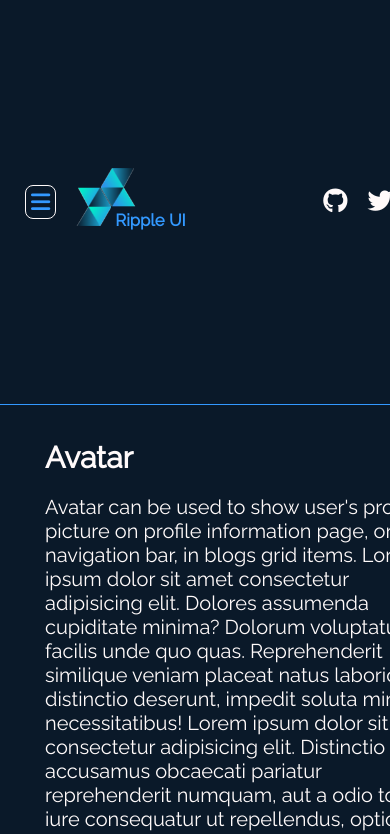
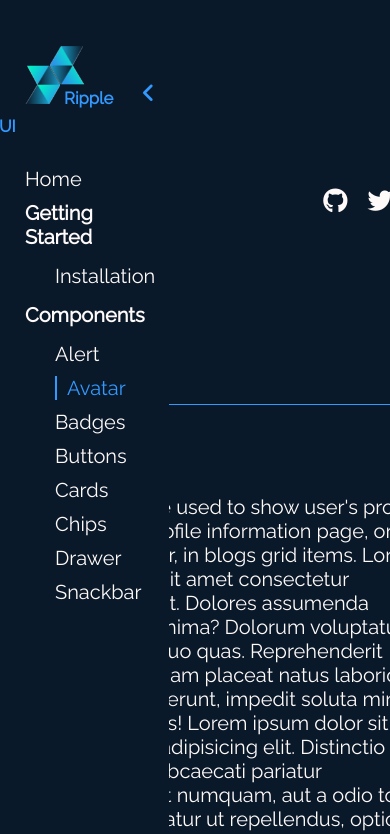
Before and after one commit to sonishreyas/rippleUI, a plain HTML site: page components/main/index.html in a window 390 px wide. Both pictures are taken after a click on the icon 40 px from the left and 201 px from the top of the page. Shown: the top 834 px of the page. Drawn offline with Linux system fonts and the light colour scheme.

Commit message:
feat: responsive navbar done

```diff
--- a/components/main/index.html
+++ b/components/main/index.html
@@ -182,7 +182,7 @@
                         <sub class="brand-name">Ripple UI</sub>
                     </section>
                     <section>
-                        <i class="fas fa-angle-left"></i>
+                        <i class="fas fa-angle-left close-drawer"></i>
                     </section>
                 </li>
                 <li class="rui-drawer-content">
--- a/components/main/src/css/media-queries.css
+++ b/components/main/src/css/media-queries.css
@@ -4,17 +4,24 @@
 		/* background: red; */
 	}
 
-	.header {
-	}
 	.header-nav-icon {
 		display: block;
 	}
+
 	.nav {
-		display: none;
+		height: 100vh;
+		grid-column: 1/4;
+		grid-row: 1/13;
+		overflow: hidden;
+		background: var(--primary-color);
+		visibility: hidden;
 	}
 
+	.rui-drawer-content--list {
+		margin-top: 3rem;
+	}
 	.main {
-		grid-column: 1/10;
+		grid-column: 3/10;
 	}
 
 	.aside {
@@ -30,12 +37,24 @@
 	.grid-container {
 		/* background: yellow; */
 	}
-	.aside {
-		display: none;
+
+	.nav {
+		height: 100%;
+		grid-column: 1/6;
+		grid-row: 1/13;
+		overflow: hidden;
+		background: var(--primary-color);
+		visibility: hidden;
+	}
+
+	.rui-drawer-content--list {
+		margin-top: 3rem;
 	}
 	.main {
 		grid-column: 1/13;
-		grid-row: 2/12;
+	}
+	.aside {
+		display: none;
 	}
 }
 
--- a/components/main/src/css/styles.css
+++ b/components/main/src/css/styles.css
@@ -36,12 +36,12 @@ body {
 }
 
 .nav {
-	grid-column: 1/2;
+	grid-column: 1/3;
 	grid-row: 2/12;
 }
 
 .main {
-	grid-column: 2/11;
+	grid-column: 3/11;
 	grid-row: 2/12;
 }
 
@@ -125,7 +125,9 @@ body {
 }
 
 /* || Navigation Bar */
-
+.inactive {
+	display: none;
+}
 .nav {
 	padding: 1rem;
 	overflow-y: auto;
@@ -139,7 +141,7 @@ body {
 	justify-content: space-between;
 	align-items: center;
 	color: var(--cta-color);
-	border-bottom: 0.05rem solid var(--cta-color);
+	/* border-bottom: 0.05rem solid var(--cta-color); */
 	padding: 1rem;
 	margin-bottom: 1.5rem;
 }
--- a/components/main/src/index.js
+++ b/components/main/src/index.js
@@ -1,6 +1,7 @@
 // // Index JS
 import { codeImport } from "./js/import-html.js";
 import { elements } from "./js/properties.js";
+import { handleNavBar } from "./js/handle-nav-bar.js";
 
 // Call Function
 async function callImportFunctions() {
@@ -12,8 +13,7 @@ async function callImportFunctions() {
 
 function runScripts() {
 	callImportFunctions().then((response) => {
-		// standardDrawer();
-		console.log("here");
+		handleNavBar();
 	});
 }
 
--- /dev/null
+++ b/components/main/src/js/handle-nav-bar.js
@@ -0,0 +1,20 @@
+const handleNavBar = () => {
+	const hamburgerIcon = document.querySelector(".header .header-nav-icon");
+	const closeIcon = document.querySelector(
+		".nav .rui-drawer-header .close-drawer"
+	);
+	const brandName = document.querySelector(".header .brand-info");
+	const navBar = document.querySelector(".nav");
+	hamburgerIcon.addEventListener("click", () => {
+		console.log("hamburger");
+		navBar.style.visibility = "visible";
+		brandName.style.visibility = "hidden";
+		console.log(navBar);
+	});
+	closeIcon.addEventListener("click", () => {
+		navBar.style.visibility = "hidden";
+		brandName.style.visibility = "visible";
+	});
+};
+
+export { handleNavBar };
--- a/components/main/src/js/import-html.js
+++ b/components/main/src/js/import-html.js
@@ -34,7 +34,6 @@ const codeImport = async (
 			const element_JS_code = document.querySelector(
 				params.elementJSCodeClassPath
 			);
-			console.log(element_JS_code);
 			element_JS_code.innerHTML = params.elementJSCodeInnerText;
 
 			handleCodeTab(
```
